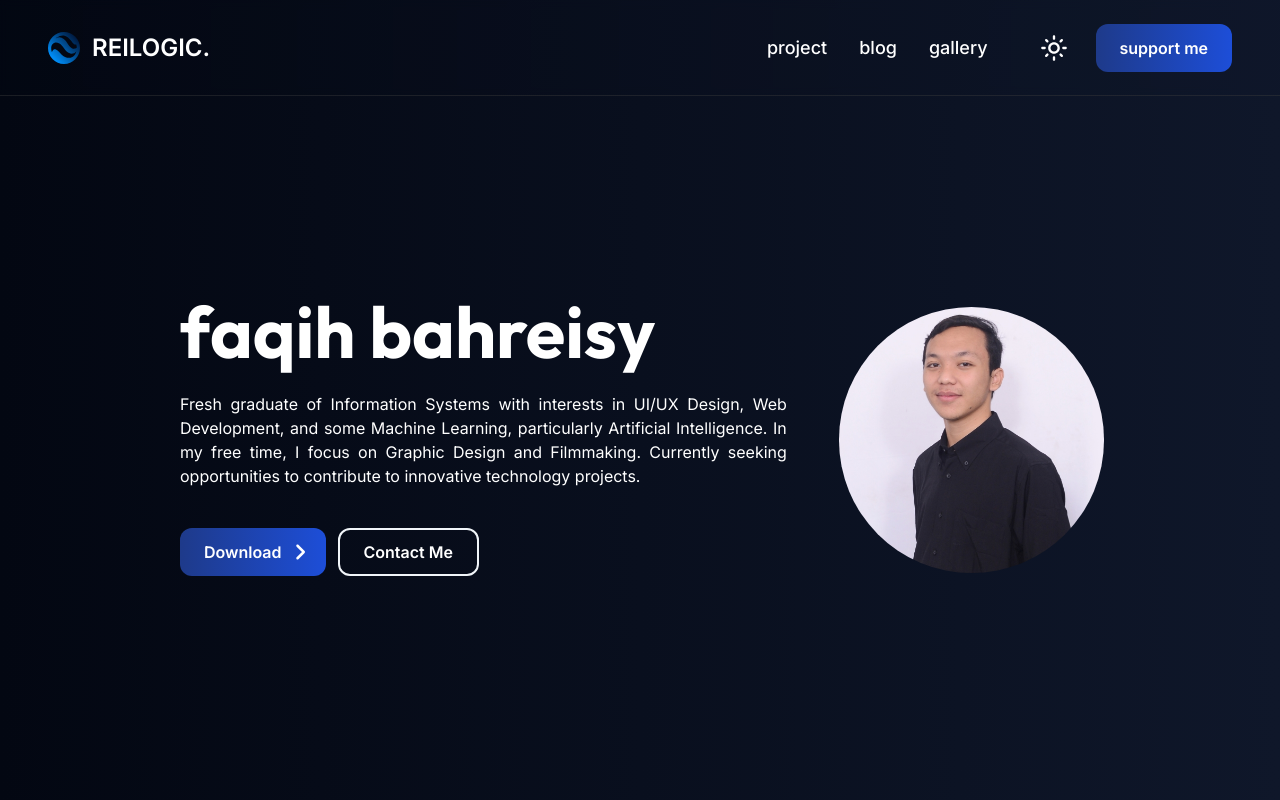
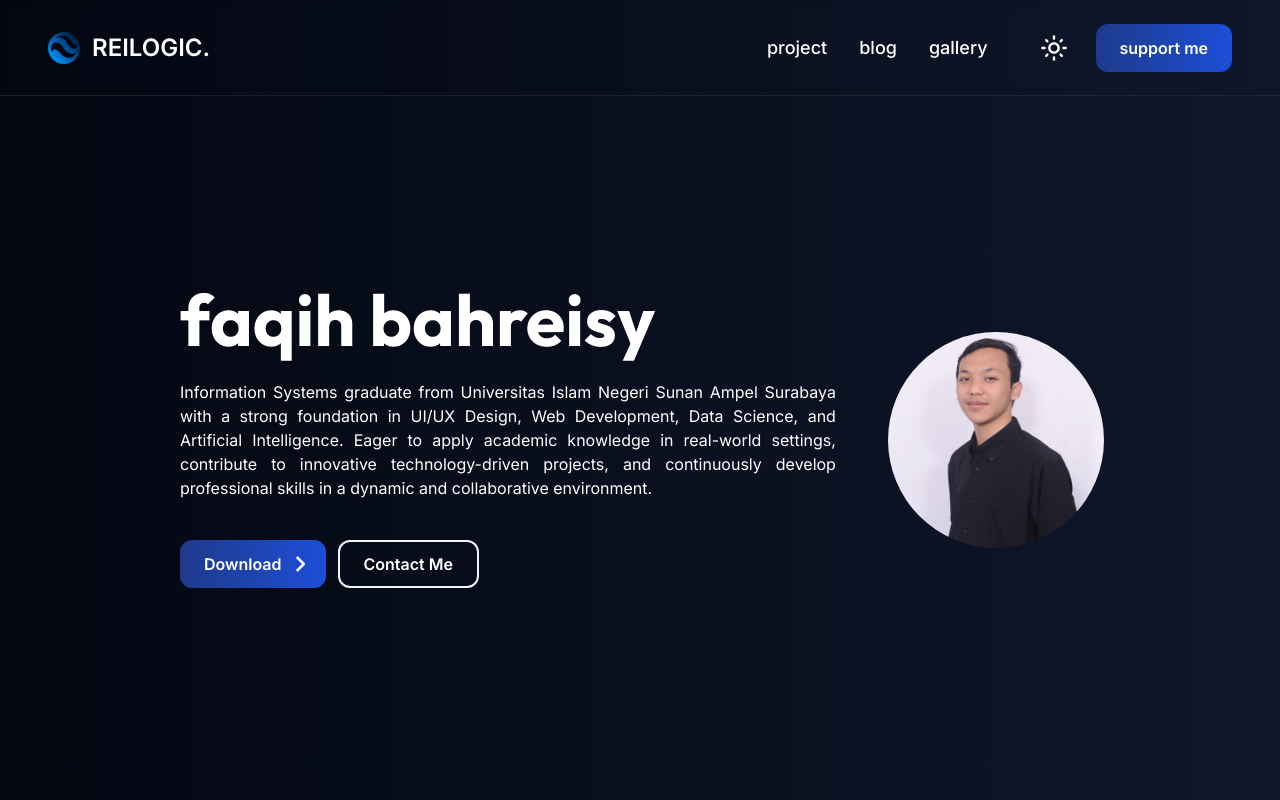
Before and after one commit to rrxzyy/faqih-bahreisy, a React (Vite) app: page / in a window 1280 px wide. Shown: the top 800 px of the page. Built offline with nearby package versions, Linux system fonts and the light colour scheme.

Commit message:
update data hero section

```diff
--- a/src/assets/pages/home/hero.section.jsx
+++ b/src/assets/pages/home/hero.section.jsx
@@ -40,7 +40,7 @@ const Home = () => {
                         initial="hidden"
                         whileInView={"show"}
                         viewport={{ once: false, amount: 0.5 }}
-                        className='font-inter text-sm lg:text-base text-justify pr-0 md:pr-8 md:py-6 py-4'>Fresh graduate of Information Systems with interests in UI/UX Design, Web Development, and some Machine Learning, particularly Artificial Intelligence. In my free time, I focus on Graphic Design and Filmmaking. Currently seeking opportunities to contribute to innovative technology projects.</motion.p>
+                        className='font-inter text-sm lg:text-base text-justify pr-0 md:pr-8 md:py-6 py-4'>Information Systems graduate from Universitas Islam Negeri Sunan Ampel Surabaya with a strong foundation in UI/UX Design, Web Development, Data Science, and Artificial Intelligence. Eager to apply academic knowledge in real-world settings, contribute to innovative technology-driven projects, and continuously develop professional skills in a dynamic and collaborative environment.</motion.p>
                     <motion.div
                         variants={fadeIn('up', 0.25)}
                         initial="hidden"
```
